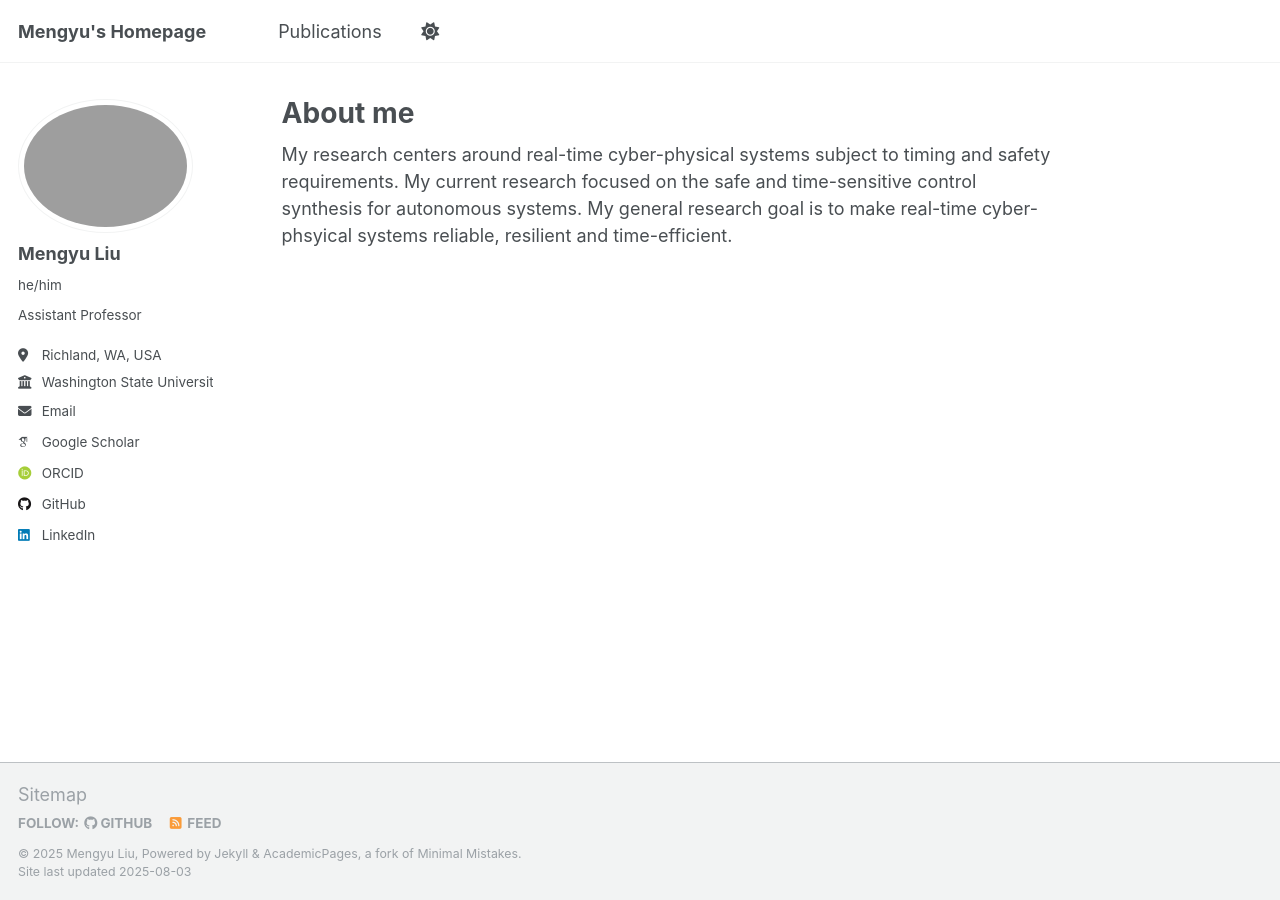
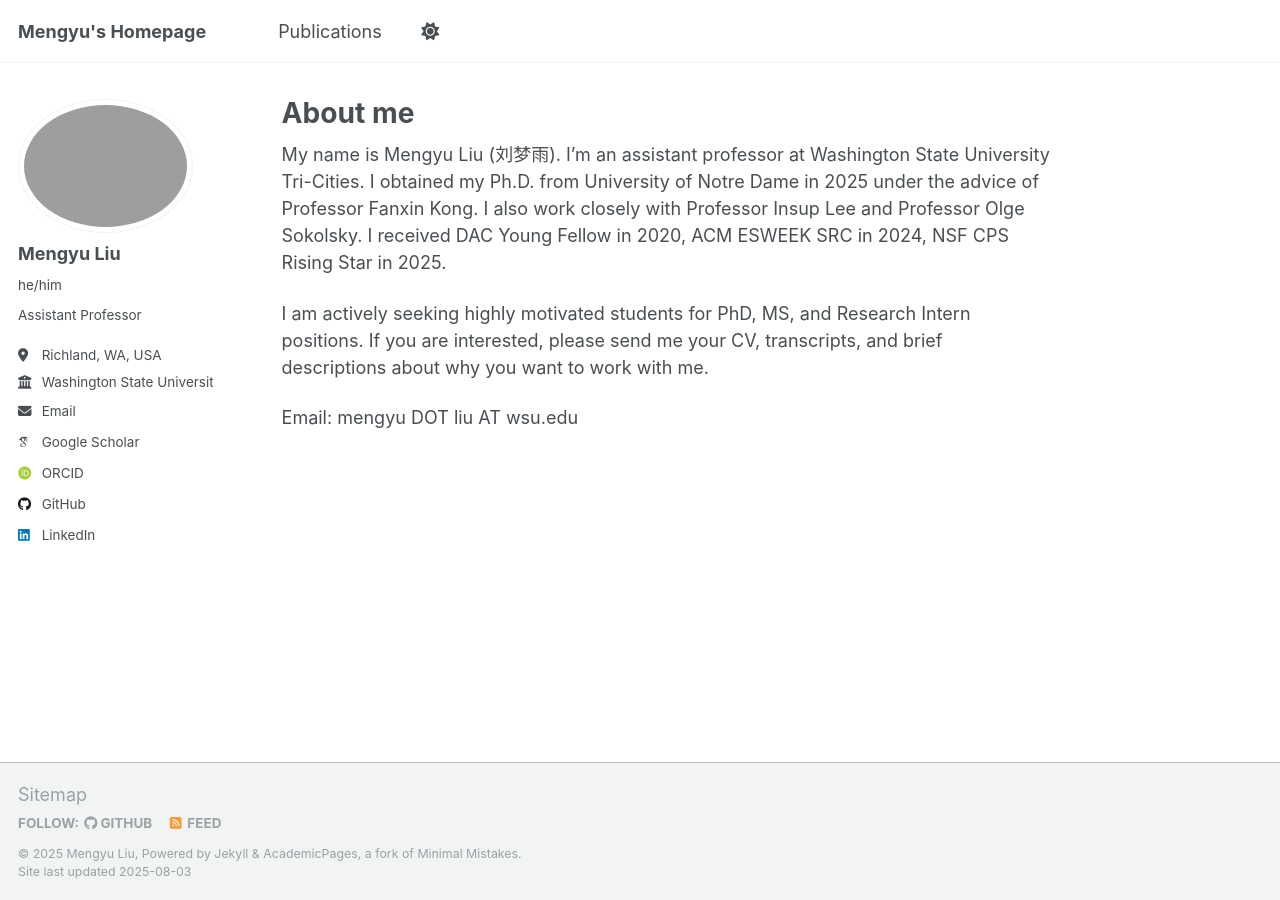
Before and after one commit to Mengyuliu0520/Mengyuliu0520.github.io, a Jekyll site: the page built from _pages/about.md, in a window 1280 px wide. Built offline with Jekyll 4.4.1, drawn with Linux system fonts in a browser that asks for light colours; some web fonts are replaced.

Commit message:
Update about.md

```diff
--- a/_pages/about.md
+++ b/_pages/about.md
@@ -6,8 +6,11 @@ redirect_from:
   - /about/
   - /about.html
 ---
-My research centers around real-time cyber-physical systems subject to timing and safety requirements. My current research focused on the safe and time-sensitive control synthesis for autonomous systems. My general research goal is to make real-time cyber-phsyical systems reliable, resilient and time-efficient.
+My name is Mengyu Liu (刘梦雨). I'm an assistant professor at Washington State University Tri-Cities. I obtained my Ph.D. from University of Notre Dame in 2025 under the advice of Professor Fanxin Kong. I also work closely with Professor Insup Lee and Professor Olge Sokolsky. I received DAC Young Fellow in 2020, ACM ESWEEK SRC in 2024, NSF CPS Rising Star in 2025.
 
+I am actively seeking highly motivated students for PhD, MS, and Research Intern positions. If you are interested, please send me your CV, transcripts, and brief descriptions about why you want to work with me.
+
+Email: mengyu DOT liu AT wsu.edu
 
 
 <!-- Hey, cool website template! How did you build it?
```
